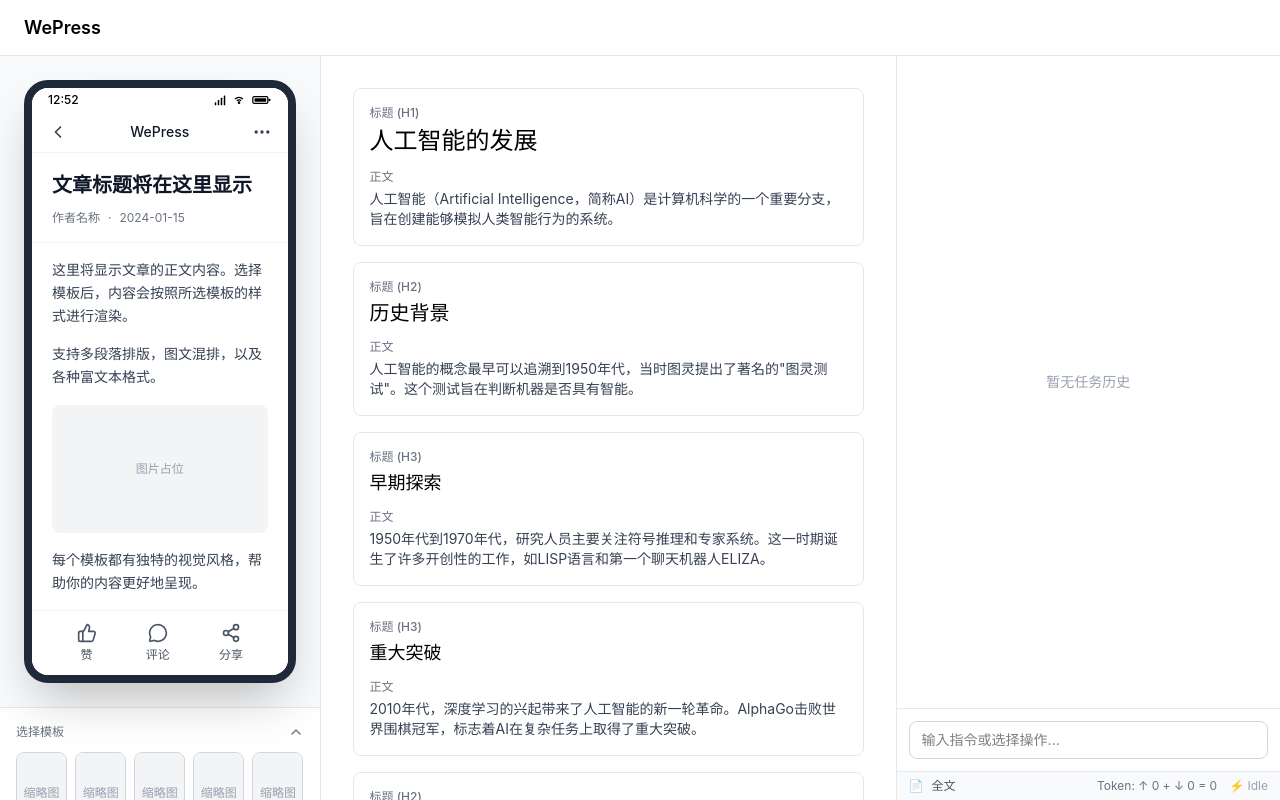
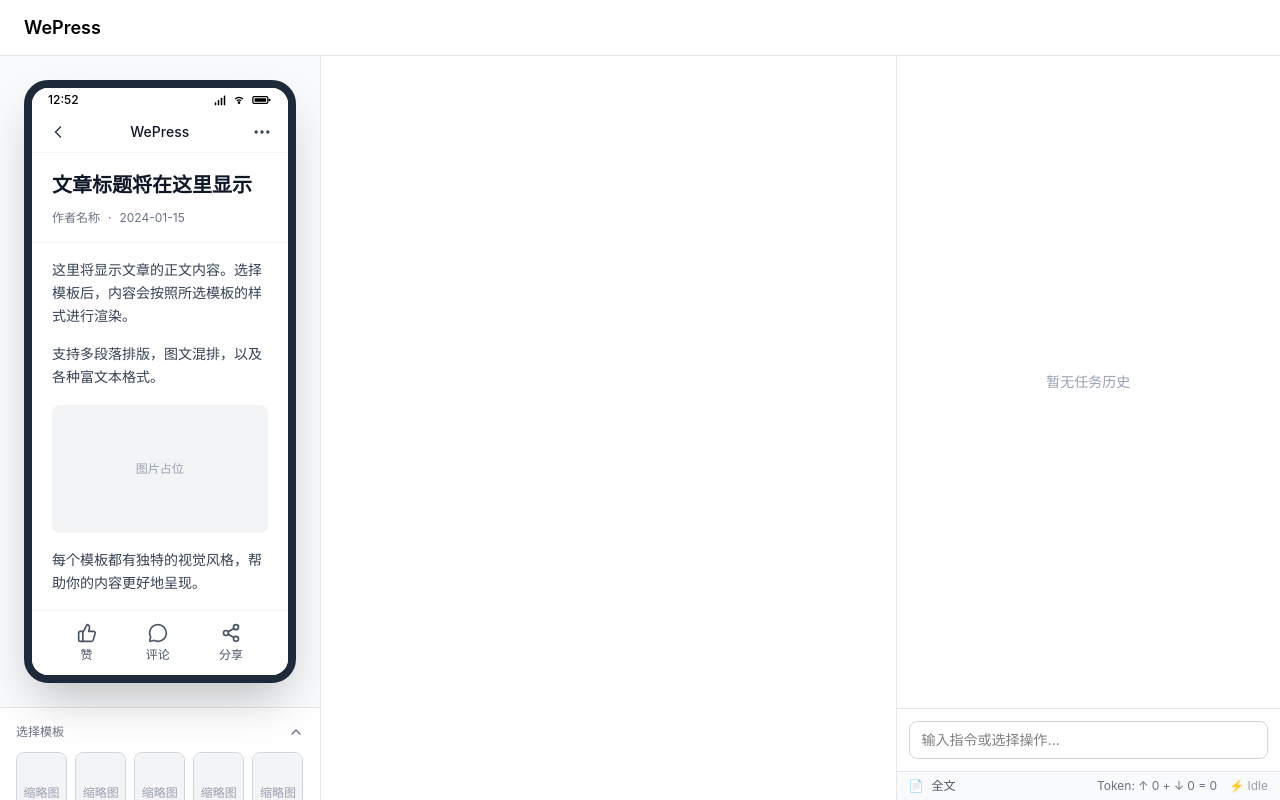
Before and after one commit to lesscap/WePress, a React (Vite) app in the folder packages/ui/: page /editor in a window 1280 px wide. Built offline with nearby package versions, Linux system fonts and the light colour scheme.

Commit message:
Remove mock sections initialization, start with empty array

```diff
--- a/packages/ui/src/app/layout/editor-layout.tsx
+++ b/packages/ui/src/app/layout/editor-layout.tsx
@@ -4,11 +4,10 @@
 import { ArticleEditor } from '../article-editor'
 import { AgentPanel } from '../agent-panel'
 import type { EditorSelection, Section } from '@/types/editor'
-import { mockSections } from '@/mocks/editor-data'
 
 export function EditorLayout() {
   const [selection, setSelection] = useState<EditorSelection>({ type: 'none' })
-  const [sections, setSections] = useState<Section[]>(mockSections)
+  const [sections, setSections] = useState<Section[]>([])
 
   return (
     <div className="flex h-full flex-col">
```
